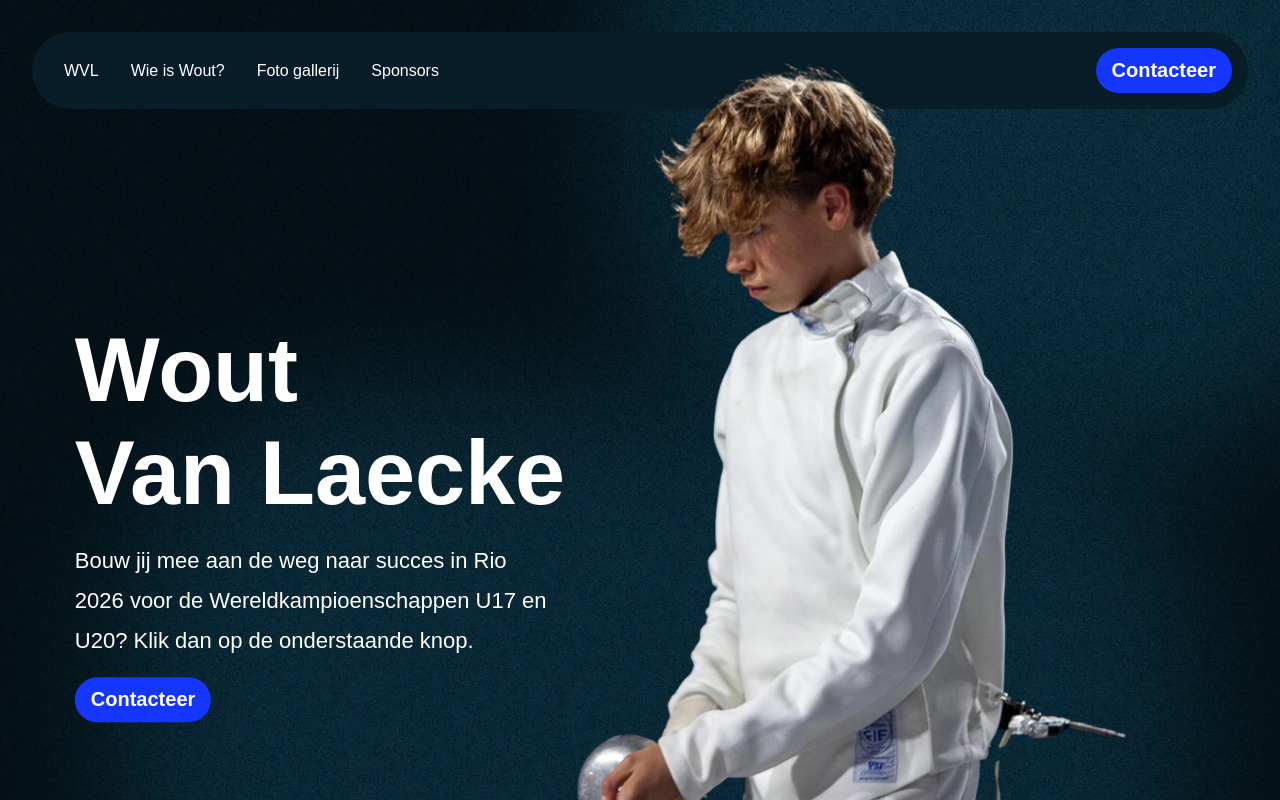
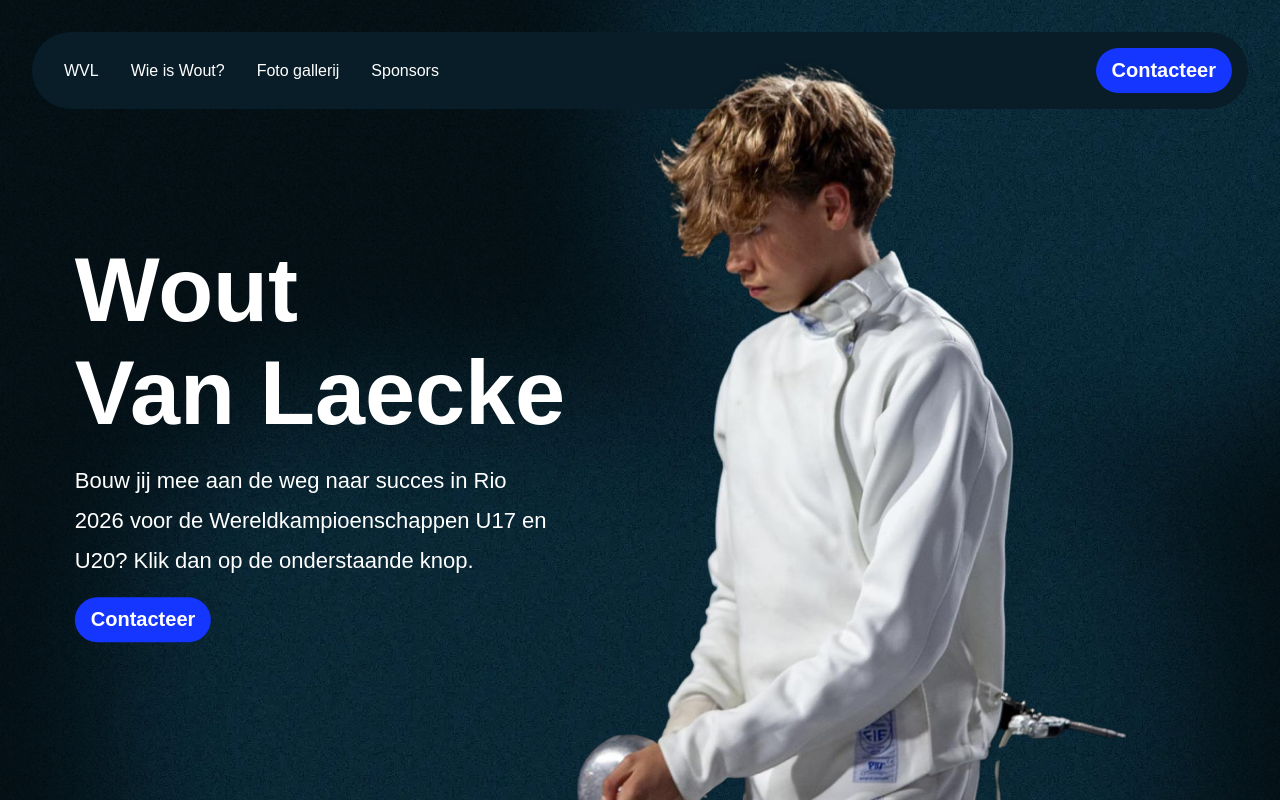
Before and after one commit to launchcafe/Frontend-Wout, a Next.js app: page / in a window 1280 px wide. Shown: the top 800 px of the page. Built offline with nearby package versions, Linux system fonts and the light colour scheme; no server answers; a web font is replaced by a local one.

Commit message:
change top positions

```diff
--- a/src/styles/header.module.css
+++ b/src/styles/header.module.css
@@ -55,7 +55,7 @@
     transition: opacity 1s ease-in;
     padding: 2rem;
     position: absolute; /* Make sure text is positioned within the parallax container */
-    top: 50%; /* Vertically center the text */
+    top: 48%; /* Vertically center the text */
     left: 50%; /* Horizontally center the text */
     transform: translate(-50%, -20%); /* Adjust the position to the center */
     z-index: 1; /* Ensure the text is above the background */
@@ -122,7 +122,7 @@
         grid-row: 1;
         margin-top: 7rem;
         width: fit-content;
-        top: 30%; /* Vertically center the text */
+        top: 20%; /* Vertically center the text */
         left: 25%; /* Horizontally center the text */
     }
 
```
